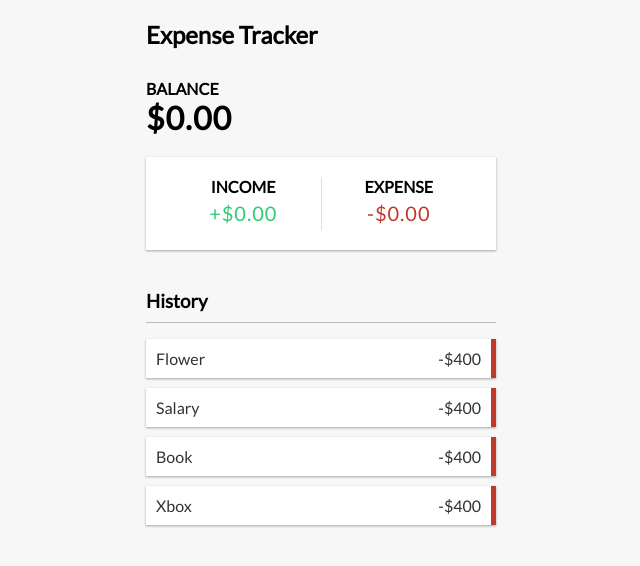
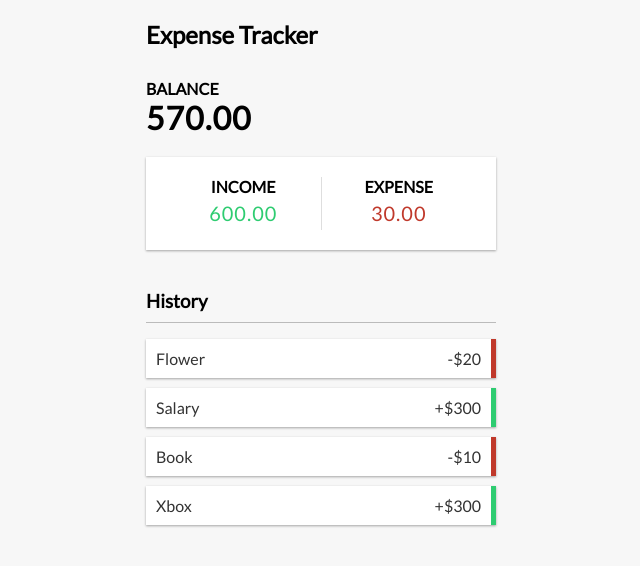
Before and after one commit to RyanPPitts/React-Expense-Tracker, a React (Create React App) app: page / in a window 1280 px wide. Shown: the top 566 px of the page, without its empty margins (319-959 px from the left). Built offline with nearby package versions, Linux system fonts and the light colour scheme.

Commit message:
Adding useContext to Components
Using useContext to each component so they can pull the global state informaiton

```diff
--- a/src/components/Balance.js
+++ b/src/components/Balance.js
@@ -1,11 +1,15 @@
-import React from 'react';
+import React, { useContext } from 'react';
+import { GlobalContext } from '../context/GlobalState';
 
 export const Balance = () => {
+  const { transactions } = useContext(GlobalContext);
+  const amounts = transactions.map((transaction) => transaction.amount);
+  const total = amounts.reduce((acc, item) => (acc += item), 0).toFixed(2);
   return (
     <>
       {/* using react fragment on line 5 and 9 */}
       <h4>Balance</h4>
-      <h1>$0.00</h1>
+      <h1>{total}</h1>
     </>
   );
 };
--- a/src/components/IncomeExpenses.js
+++ b/src/components/IncomeExpenses.js
@@ -1,15 +1,30 @@
-import React from 'react';
+import React, { useContext } from 'react';
+import { GlobalContext } from '../context/GlobalState';
 
 export const IncomeExpenses = () => {
+  const { transactions } = useContext(GlobalContext);
+
+  const amounts = transactions.map((transaction) => transaction.amount);
+
+  const income = amounts
+    .filter((item) => item > 0)
+    .reduce((acc, item) => (acc += item), 0)
+    .toFixed(2);
+
+  const expense = (
+    amounts.filter((item) => item < 0).reduce((acc, item) => (acc += item), 0) *
+    -1
+  ).toFixed(2);
+
   return (
     <div className="inc-exp-container">
       <div>
         <h4>Income</h4>
-        <p className="money plus">+$0.00</p>
+        <p className="money plus">{income}</p>
       </div>
       <div>
         <h4>Expense</h4>
-        <p className="money minus">-$0.00</p>
+        <p className="money minus">{expense}</p>
       </div>
     </div>
   );
--- /dev/null
+++ b/src/components/Transaction.js
@@ -0,0 +1,15 @@
+import React from 'react';
+
+export const Transaction = ({ transaction }) => {
+  const sign = transaction.amount < 0 ? '-' : '+';
+  return (
+    //   interesting : if the transaction amount is under 0 apply the minus class.  If over 0 apply the plus class
+    <li className={transaction.amount < 0 ? 'minus' : 'plus'}>
+      {transaction.text}
+      <span>
+        {sign}${Math.abs(transaction.amount)}
+      </span>
+      <button className="delete-btn">x</button>
+    </li>
+  );
+};
--- a/src/components/TransactionList.js
+++ b/src/components/TransactionList.js
@@ -1,4 +1,5 @@
 import React, { useContext } from 'react';
+import { Transaction } from './Transaction';
 import { GlobalContext, GlobalProvider } from '../context/GlobalState';
 // import GlobalContext so this component can use the global state
 
@@ -12,11 +13,7 @@
       <h3> History</h3>
       <ul className="list">
         {transactions.map((transaction) => (
-          <li className="minus">
-            {transaction.text}
-            <span>-$400</span>
-            <button className="delete-btn">x</button>
-          </li>
+          <Transaction key={transaction.id} transaction={transaction} />
         ))}
       </ul>
     </>
```
